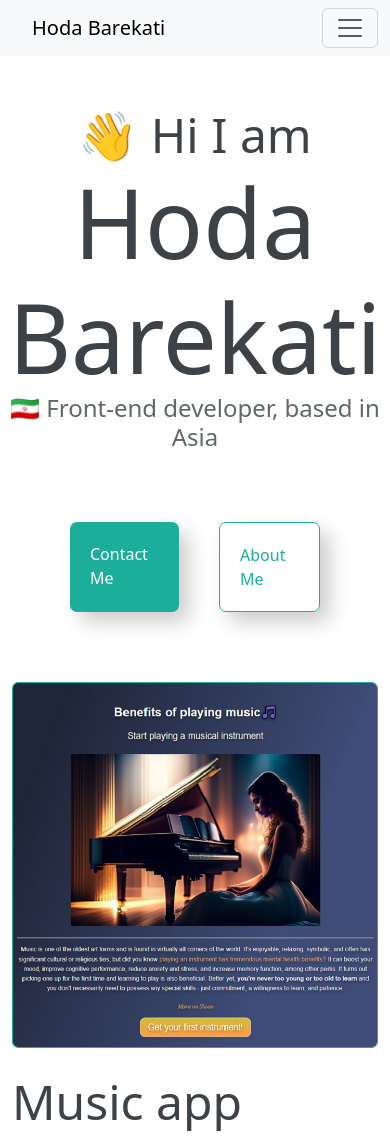
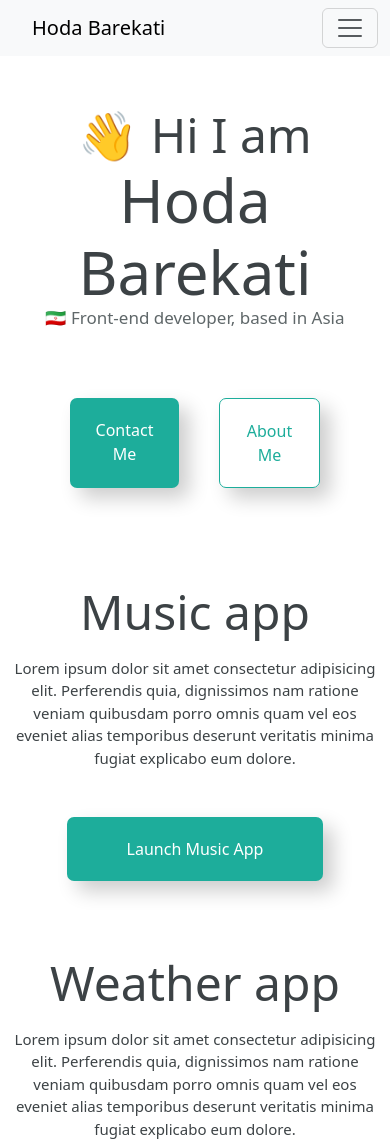
Before and after one commit to Hodaw7/Hodas-portfolio, a plain HTML site: page index.html in a window 390 px wide. Shown: the top 1143 px of the page. Drawn offline with nearby package versions, Linux system fonts and the light colour scheme.

Commit message:
made the page responsive

```diff
--- a/src/style.css
+++ b/src/style.css
@@ -75,3 +75,43 @@ a {
 .green-border {
   border: 1px solid var(--primary-color);
 }
+
+@media (max-width: 617px) {
+  h1 {
+    font-size: 60px;
+  }
+
+  h3 {
+    font-size: 17px;
+  }
+
+  p {
+    font-size: 15px;
+  }
+  h2,
+  p,
+  a {
+    text-align: center;
+  }
+  .container a {
+    display: block;
+    max-width: 70%;
+    margin: auto;
+  }
+  img {
+    display: none;
+  }
+}
+
+@media (min-width: 991px) {
+  h2,
+  p,
+  a {
+    text-align: center;
+  }
+  .container a {
+    display: block;
+    max-width: 70%;
+    margin: auto;
+  }
+}
```
